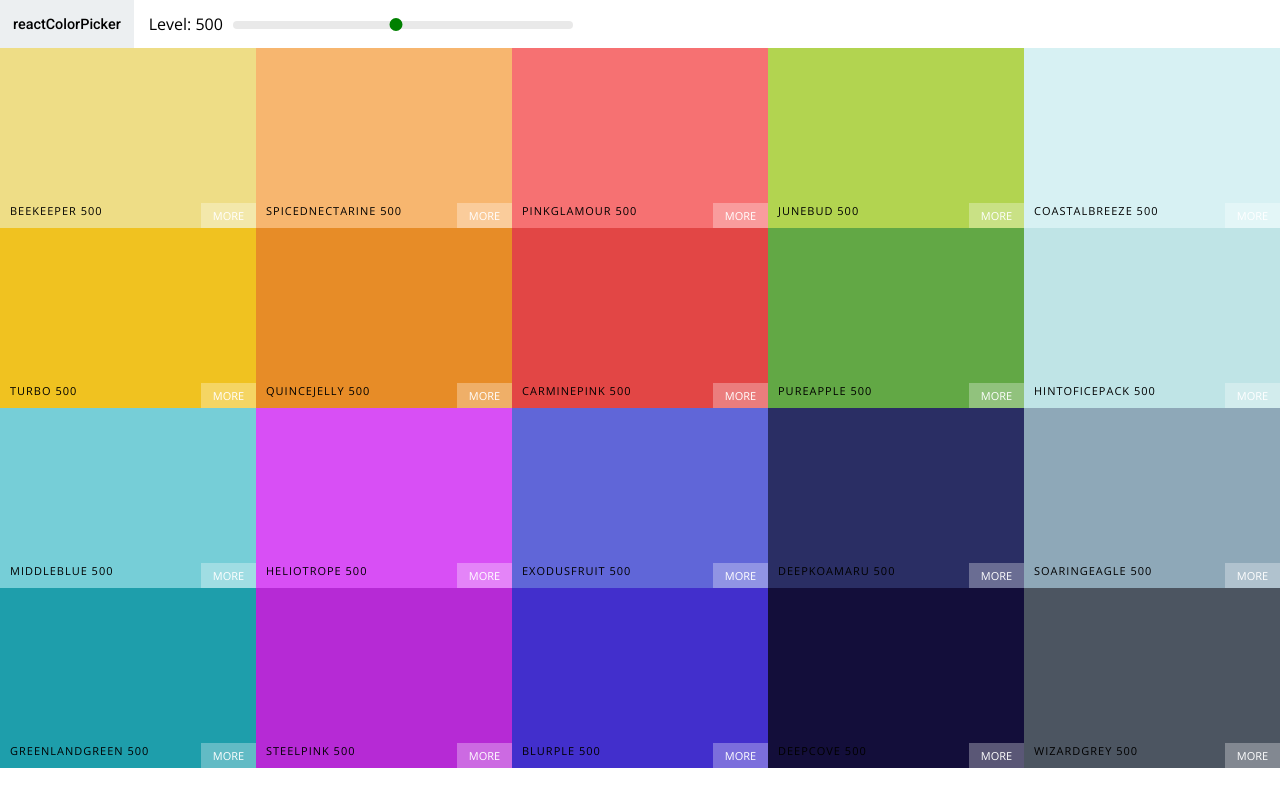
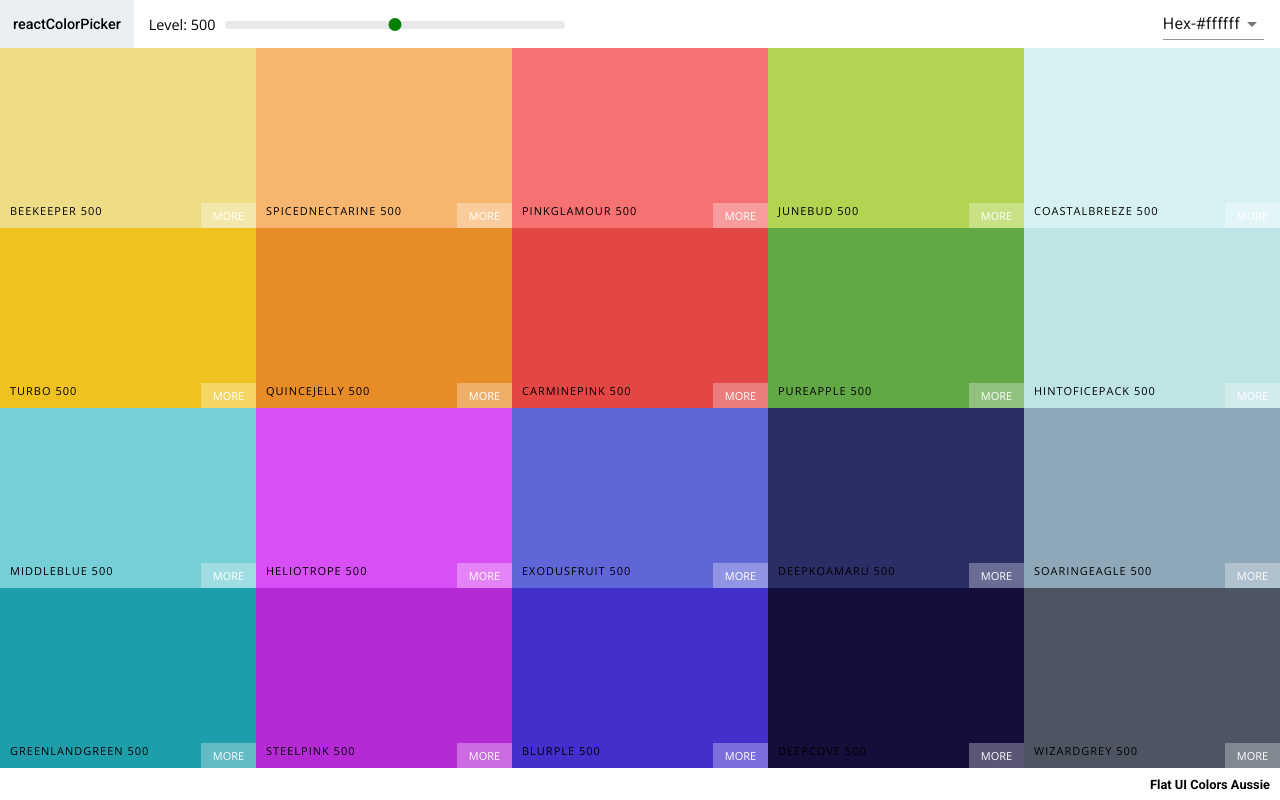
Before and after one commit to 911mateo911/horrible_course_project_react, a React (Create React App) app: page /palette/flat-ui-colors-american in a window 1280 px wide. Built offline with nearby package versions, Linux system fonts and the light colour scheme.

Commit message:
palette footer

```diff
--- a/package.json
+++ b/package.json
@@ -3,6 +3,8 @@
   "version": "0.1.0",
   "private": true,
   "dependencies": {
+    "@material-ui/core": "^4.11.4",
+    "@material-ui/icons": "^4.11.2",
     "@testing-library/jest-dom": "^5.12.0",
     "@testing-library/react": "^11.2.7",
     "@testing-library/user-event": "^12.8.3",
--- a/src/App/App.css
+++ b/src/App/App.css
@@ -3,4 +3,5 @@
 body {
   font-family: "Open Sans", sans-serif;
   margin: 0;
+  overflow-x: hidden;
 }
--- a/src/ColorHelpers/ColorHelpers.js
+++ b/src/ColorHelpers/ColorHelpers.js
@@ -21,7 +21,7 @@
                 rgb: chroma(scale[i]).css(),
                 rgba: chroma(scale[i])
                     .css()
-                    .replace("rgba", "rgba")
+                    .replace("rgb", "rgba")
                     .replace(")", ",1.0)")
             });
         }
--- a/src/Navbar/Navbar.css
+++ b/src/Navbar/Navbar.css
@@ -30,6 +30,10 @@
   display: inline-block;
 }
 
+.slider-container span {
+  font-size: .9rem;
+}
+
 .rc-slider-track {
   background-color: transparent;
 }
@@ -48,6 +52,10 @@
   box-shadow: none;
   height: 13px;
   width: 13px;
-  margin-left: -7px;
   margin-top: -3px;
 }
+
+.select-container {
+  margin-left: auto;
+  margin-right: 1rem;
+}
--- a/src/Navbar/Navbar.js
+++ b/src/Navbar/Navbar.js
@@ -2,10 +2,32 @@
 import Slider from 'rc-slider';
 import 'rc-slider/assets/index.css';
 import './Navbar.css'
+import Select from '@material-ui/core/Select';
+import MenuItem from '@material-ui/core/MenuItem';
+import Snackbar from '@material-ui/core/Snackbar';
+import CloseIcon from '@material-ui/icons/Close';
+import IconButton from '@material-ui/core/IconButton';
 
 export default class Navbar extends Component {
+    constructor() {
+        super()
+        this.state = {
+            format: 'hex',
+            open: false
+        }
+        this.handleFormatChange = this.handleFormatChange.bind(this)
+        this.closeSnackBar = this.closeSnackBar.bind(this)
+    }
+    handleFormatChange(e) {
+        this.setState({ format: e.target.value, open: true })
+        this.props.handleChange(e.target.value)
+    }
+    closeSnackBar() {
+        this.setState({ open: false })
+    }
     render() {
         const { level, changeLevel } = this.props
+        const { format } = this.state
         return (
             <nav className='navbar' >
                 <div className='logo' >
@@ -22,6 +44,32 @@
                         />
                     </div>
                 </div>
+                <div className='select-container' >
+                    <Select value={format} onChange={this.handleFormatChange} >
+                        <MenuItem value='hex'>Hex-#ffffff </MenuItem>
+                        <MenuItem value='rgb'>RGB-rgb(255,255,255) </MenuItem>
+                        <MenuItem value='rgba'>RGBA-rgba(255,255,255, 1.0) </MenuItem>
+                    </Select>
+                </div>
+                <Snackbar
+                    anchorOrigin={{ vertical: 'bottom', horizontal: 'left' }}
+                    open={this.state.open}
+                    autoHideDuration={3000}
+                    message={<span id='message-id' >Format Changed to {format.toUpperCase()}</span>}
+                    ContentProps={{
+                        'aria-describedby': 'message-id'
+                    }}
+                    onClose={this.closeSnackBar}
+                    action={[
+                        <IconButton onClick={this.closeSnackBar}
+                            key='close'
+                            color='inherit'
+                            aria-label='close'
+                        >
+                            <CloseIcon />
+                        </IconButton>
+                    ]}
+                />
             </nav>
         )
     }
--- a/src/Palette/Palette.css
+++ b/src/Palette/Palette.css
@@ -1,7 +1,23 @@
 .palette {
   height: 100vh;
+  display: flex;
+  flex-direction: column;
+  overflow: hidden;
 }
 
 .palette-colors {
   height: 90%;
 }
+
+.palette-footer {
+  background-color: white;
+  height: 4vh;
+  display: flex;
+  justify-content: flex-end;
+  align-items: center;
+  font-weight: bold;
+  font-family: Roboto;
+  font-size: .8rem;
+  box-sizing: border-box;
+  padding-right: 10px;
+}
--- a/src/Palette/Palette.js
+++ b/src/Palette/Palette.js
@@ -7,28 +7,40 @@
     constructor() {
         super()
         this.state = {
-            level: 500
+            level: 500,
+            format: 'hex'
         }
         this.changeLevel = this.changeLevel.bind(this)
+        this.changeFormat = this.changeFormat.bind(this)
     }
     changeLevel(level) {
         this.setState({ level })
     }
+    changeFormat(e) {
+        this.setState({ format: e })
+    }
     render() {
-        const { colors } = this.props.palette
-        const { level } = this.state
+        const { colors, paletteName } = this.props.palette
+        const { level, format } = this.state
         const colorBoxes = colors[level].map(color =>
             <ColorBox
-                background={color.hex}
+                background={color[format]}
                 name={color.name}
+                key={color.id}
             />)
         return (
             <div className='palette' >
-                <Navbar level={level} changeLevel={this.changeLevel} />
+                <Navbar
+                    level={level}
+                    changeLevel={this.changeLevel}
+                    handleChange={this.changeFormat}
+                />
                 <div className='palette-colors' >
                     {colorBoxes}
                 </div>
-                {/* Footer here */}
+                <footer className='palette-footer' >
+                    {paletteName}
+                </footer>
             </div>
         )
     }
```
Also changed, not shown: 1 other file (tests, documents, lock files or other folders).
